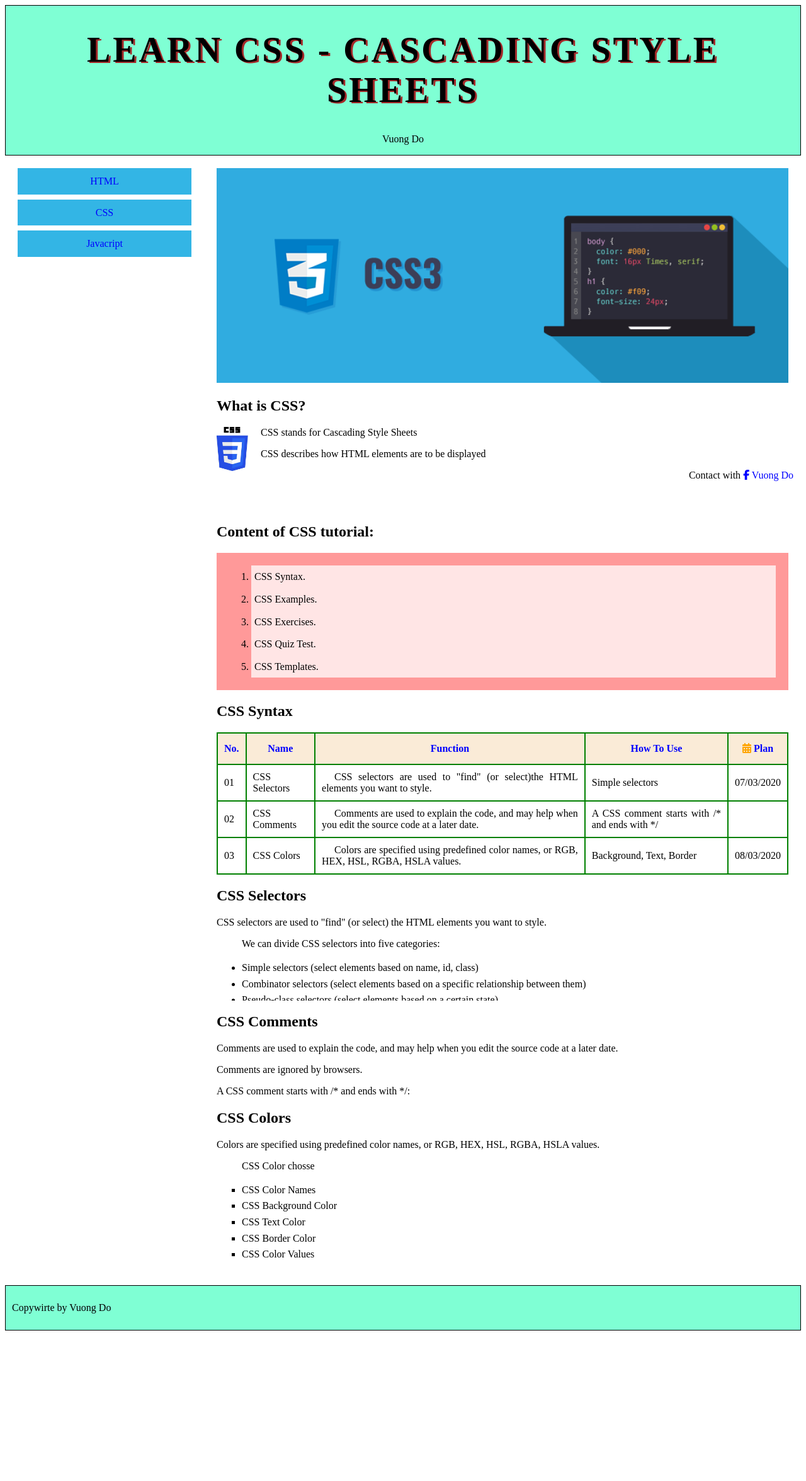
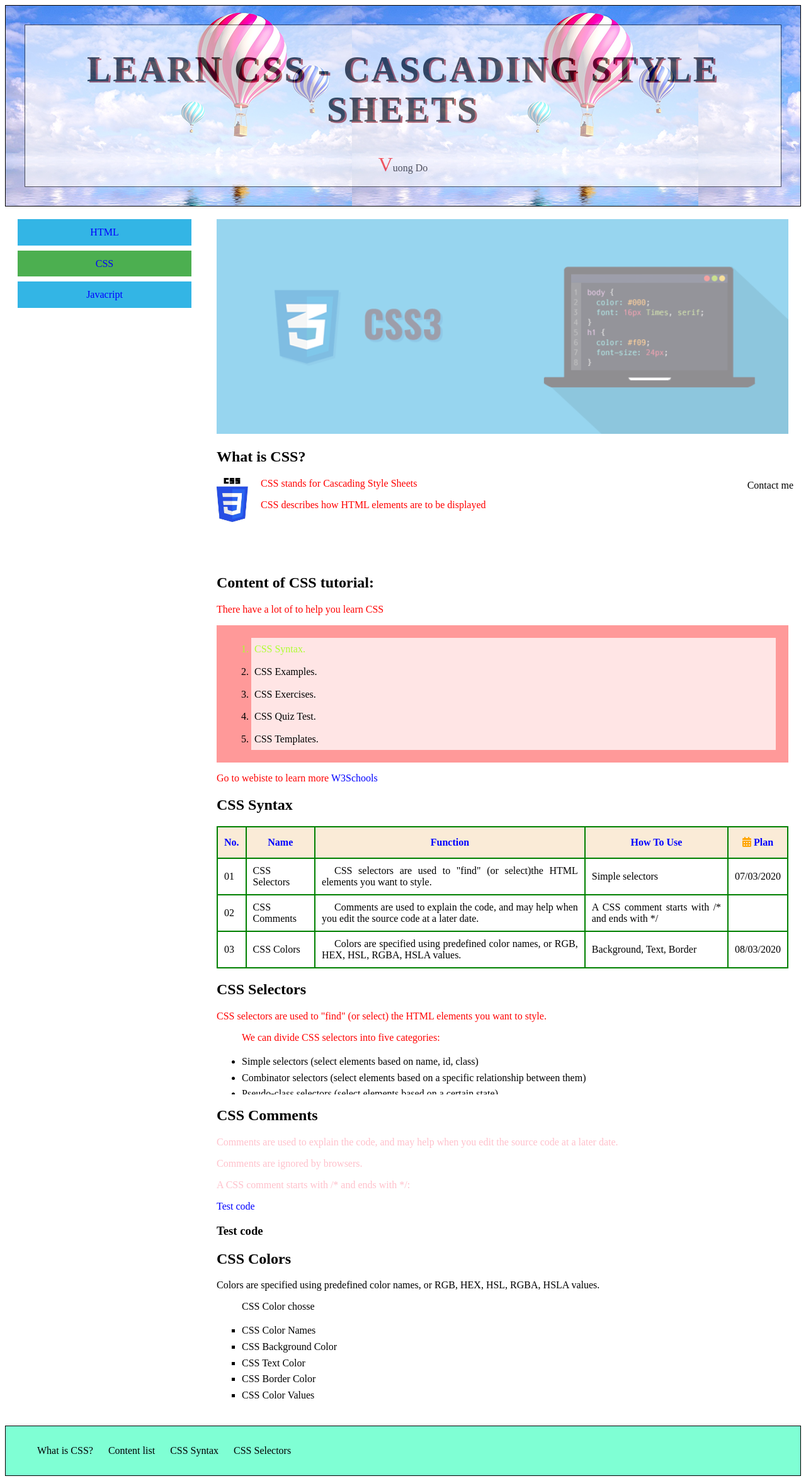
Before and after one commit to vuongvgc/vuong-do, a plain HTML site: page learncss.html in a window 1280 px wide. Shown: the whole page at 63% size. Before the commit the page ends 2121 px from the top, so only its background shows below. Drawn offline with Linux system fonts and the light colour scheme.

Commit message:
update file learncss.html

```diff
--- a/learncss.html
+++ b/learncss.html
@@ -11,15 +11,17 @@
         <script src="https://kit.fontawesome.com/caba06fd75.js" crossorigin="anonymous"></script>
     </head>
     <body>
-        <header>
-            <h1>Learn CSS - Cascading Style Sheets</h1>
-            <p>Vuong Do</p>
+        <header class="hbackground">
+            <div class="transbox">
+                <h1 >Learn CSS - Cascading Style Sheets</h1>
+                <p>Vuong Do</p>
+            </div>
         </header>
         <div class="clearfix">
             <div class="bar column">
                 <ul>
                     <li><a href="https://www.w3schools.com/html/default.asp">HTML</a></li>
-                    <li><a href="https://www.w3schools.com/css/default.asp">CSS</a></li>
+                    <li class="active" ><a  href="https://www.w3schools.com/css/default.asp">CSS</a></li>
                     <li ><a href="https://www.w3schools.com/js/default.asp">Javacript</a></li>
                 </ul>
             </div>
@@ -28,13 +30,14 @@
                 <img class="imgheader" src="images/css-background.png" alt="css background"/>
                 </div>
                 <div class="divcroll">
-                    <h2>What is CSS?</h2>
+                    <h2 id="whatcss">What is CSS?</h2>
                     <img class="imgicon" src="images/img_css.jpg" alt="css">
                     <p>CSS stands for Cascading Style Sheets</p>
                     <p>CSS describes how HTML elements are to be displayed</p>
                 </div>
-                <div>
-                    <h2>Content of CSS tutorial:</h2>
+                <div class="childselector">
+                    <h2 id="contentcss">Content of CSS tutorial:</h2>
+                    <p>There have a lot of to help you learn CSS</p>
                     <ol type="1">
                         <li>CSS Syntax.</li>
                         <li>CSS Examples.</li>
@@ -42,9 +45,12 @@
                         <li>CSS Quiz Test.</li>
                         <li>CSS Templates.</li>
                     </ol>
+                    <p>Go to webiste to learn more
+                        <a href="https://www.w3schools.com">
+                            W3Schools</a></p>
                 </div>
                 <div>
-                    <h2>CSS Syntax</h2>
+                    <h2 id="syntaxcss">CSS Syntax</h2>
                     <table>
                         <tr>
                             <th>No.</th>
@@ -87,7 +93,7 @@
                     </table>
                 </div>
                 <div class="divcroll">
-                    <h2>CSS Selectors</h2>
+                    <h2 id="selectorcss">CSS Selectors</h2>
                     <p>CSS selectors are used to "find" (or select)
                         the HTML elements you want to style.</p>
                     <ul>
@@ -108,12 +114,14 @@
                     </ul>
                 </div>
                 <div>
-                    <h2>CSS Comments</h2>
+                    <h2 class="general">CSS Comments</h2>
                     <p>Comments are used to explain the code, and
                         may help when you edit the source code at
                         a later date.</p>
                     <P>Comments are ignored by browsers.</P>
                     <p>A CSS comment starts with /* and ends with */:</p>
+                    <a href=#"">Test code</a>
+                    <h3>Test code</h3>
                 </div>
                 <div>
                     <h2>CSS Colors</h2>
@@ -127,8 +135,8 @@
                         <li>CSS Color Values</li>
                     </ul>
                 </div>
-                <div class="infor">
-                    <p>Contact with
+                <div class="infor">Contact me
+                    <p class="hello">Hello I'm
                         <i class="fab fa-facebook-f"></i>
                         <a href="https://www.facebook.com/vuongvgc">
                             Vuong Do</a> </p>
@@ -137,7 +145,14 @@
         </div>
         <div>
             <footer>
-                <p>Copywirte by Vuong Do</p>
+                <div class="bookmark">
+                    <ul>
+                        <li><a href="#whatcss">What is CSS?</a></li>
+                        <li><a href="#contentcss">Content list</a></li>
+                        <li><a href="#syntaxcss">CSS Syntax</a></li>
+                        <li><a href="#selectorcss">CSS Selectors</a></li>
+                    </ul>
+                </div>
             </footer>
         </div>
     </body>
--- a/styles/cssstyle.css
+++ b/styles/cssstyle.css
@@ -21,8 +21,11 @@
 {
     width: 100%;
     height: auto;
-
-
+    opacity: 0.5;
+}
+.imgheader:hover
+{
+    opacity: 1.0;
 }
 .imgicon
 {
@@ -167,12 +170,23 @@ header p
     top: 0;
 
 }
-header
+.hbackground
 {
-    background-color: aquamarine;
+    background-image: url("/images/header.jpg");
     width: 100%;
     margin: 0px;
     border: 1px solid;
+}
+.transbox
+{
+    margin: 30px;
+    background-color: #ffffff;
+    border: 1px solid black;
+    opacity: 0.6;
+}
+.transbox:hover
+{
+    opacity: 1.0;
 }
 footer
 {
@@ -180,8 +194,8 @@ footer
     text-align: left;
     width: 100%;
     border: 1px solid;
-    padding: 10px;
     height: auto;
+
 }
 .apindex
 {
@@ -216,6 +230,7 @@ footer
   margin-bottom: 8px;
   background-color: #33b5e5;
   color: #ffffff;
+
 }
 .bar li:hover {
   background-color: #0099cc;
@@ -223,6 +238,7 @@ footer
 .bar
 {
   width: 25%;
+
   text-align: center;
   position: sticky;
   top: 0;
@@ -231,3 +247,70 @@ footer
   width: 75%;
 
 }
+.bookmark li
+{
+    display: inline-block;
+    color: black;
+    padding: 10px;
+
+}
+.bookmark
+{
+    list-style-type: none;
+    padding: 0;
+    margin: 0;
+
+}
+.bookmark li a
+{
+    color: black;
+}
+.childselector > p
+{
+    color: red;
+}
+#selectorcss + p
+{
+    color: green;
+}
+.general ~ p
+{
+    color: pink;
+}
+.infor:hover .hello
+{
+    display: block;
+}
+.hello
+{
+    display: none;
+    background-color: pink;
+    padding: 10px;
+}
+li:first-child
+{
+color: greenyellow;
+}
+header p::first-letter
+{
+    color: red;
+    font-size: xx-large;
+}
+div .divcroll p::first-line
+{
+    color: red;
+}
+div h2: ::before
+{
+    content: url(smiley.gif);
+
+}
+::selection
+{
+    background-color: yellow;
+    color: red;
+}
+.bar li.active {
+    background-color: #4CAF50;
+    color: white;
+  }
```
Also changed, not shown: images/header.jpg (added), images/icon.jpg (added).
